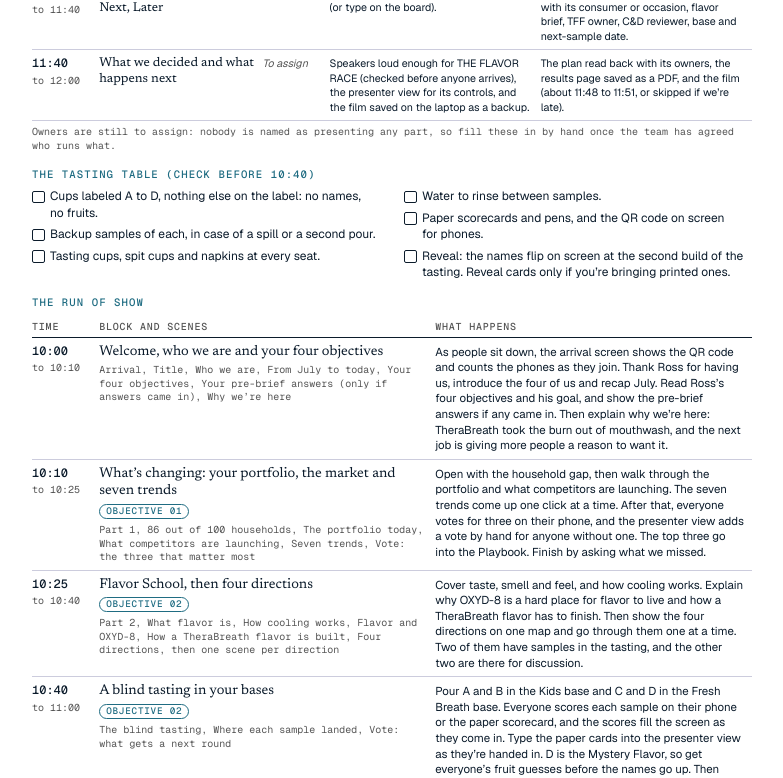
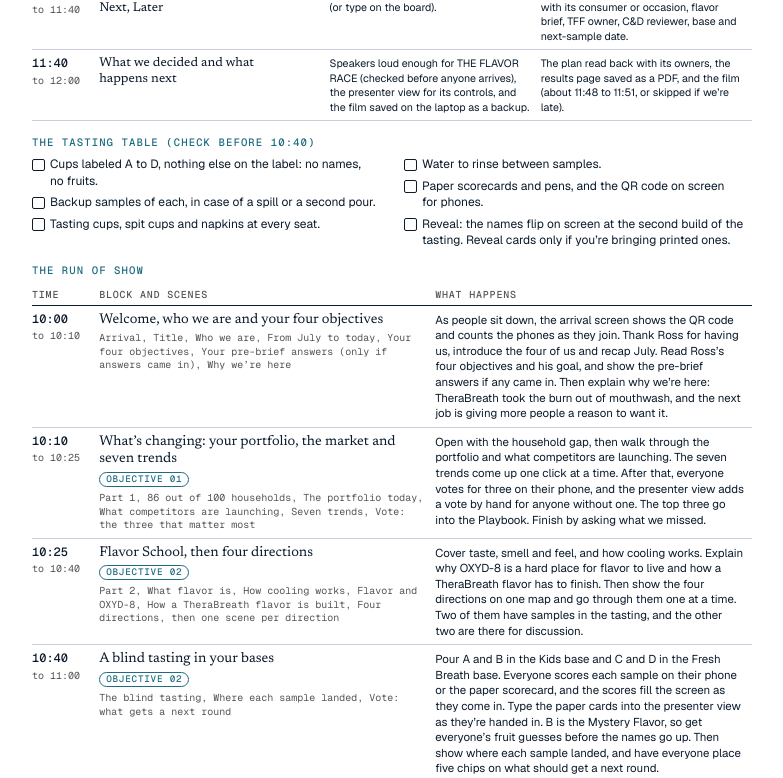
Before and after one commit to WixTheWolf/Therabreath, a Next.js app in the folder final/: page /host/run in a window 1280 px wide. Shown: the part 1018-1796 px from the top of the page, without its empty margins (248-1031 px from the left). Built offline with nearby package versions, Linux system fonts and the light colour scheme.

Commit message:
Correct tasting instructions and clear owner placeholders

```diff
--- a/final/src/app/host/run/page.tsx
+++ b/final/src/app/host/run/page.tsx
@@ -54,14 +54,13 @@ export default function RunSheet() {
             <tr key={b.id}>
               <td className="rs-t">{b.t}<small>to {b.end}</small></td>
               <td><b>{b.title}</b></td>
-              <td className="rs-owner" data-l="Owner">To assign</td>
+              <td className="rs-owner" data-l="Owner" />
               <td data-l="Technology and materials">{RUN_NOTES[b.id].kit}</td>
               <td data-l="Output">{RUN_NOTES[b.id].output}</td>
             </tr>,
             RUN_NOTES[b.id].after ? <tr key={b.id + '-after'} className="rs-after"><td className="rs-t">{b.end}</td><td colSpan={4}>{RUN_NOTES[b.id].after}</td></tr> : null,
           ])}</tbody>
         </table>
-        <p className="rs-note">Owners are still to assign: nobody is named as presenting any part, so fill these in by hand once the team has agreed who runs what.</p>
       </section>
 
       <section className="rs-sec">
--- a/final/src/lib/runNotes.ts
+++ b/final/src/lib/runNotes.ts
@@ -2,6 +2,8 @@
 // the technology and materials, what the block should leave us with, and any transition. Kept apart from RUN in
 // content.ts, which ships to attendee pages, so nothing written for the team (THE FLAVOR RACE above all) reaches them.
 // Import this only from team-only pages.
+import { MYSTERY } from './content';
+
 export type BlockNotes = { slides: string; does: string; kit: string; output: string; after?: string };
 
 const TEXT: Record<string, Pick<BlockNotes, 'slides' | 'does'>> = {
@@ -19,7 +21,7 @@ const TEXT: Record<string, Pick<BlockNotes, 'slides' | 'does'>> = {
   },
   tasting: {
     slides: 'The blind tasting, Where each sample landed, Vote: what gets a next round',
-    does: 'Pour A and B in the Kids base and C and D in the Fresh Breath base. Everyone scores each sample on their phone or the paper scorecard, and the scores fill the screen as they come in. Type the paper cards into the presenter view as they’re handed in. D is the Mystery Flavor, so get everyone’s fruit guesses before the names go up. Then show where each sample landed, and have everyone place five chips on what should get a next round.',
+    does: `Pour A and B in the Kids base and C and D in the Fresh Breath base. Everyone scores each sample on their phone or the paper scorecard, and the scores fill the screen as they come in. Type the paper cards into the presenter view as they’re handed in. ${MYSTERY} is the Mystery Flavor, so get everyone’s fruit guesses before the names go up. Then show where each sample landed, and have everyone place five chips on what should get a next round.`,
   },
   concepts: {
     slides: 'Part 3, Concepts, Vote: which ideas to develop',
```
Also changed, not shown: 2 other files (tests, documents, lock files or other folders).
